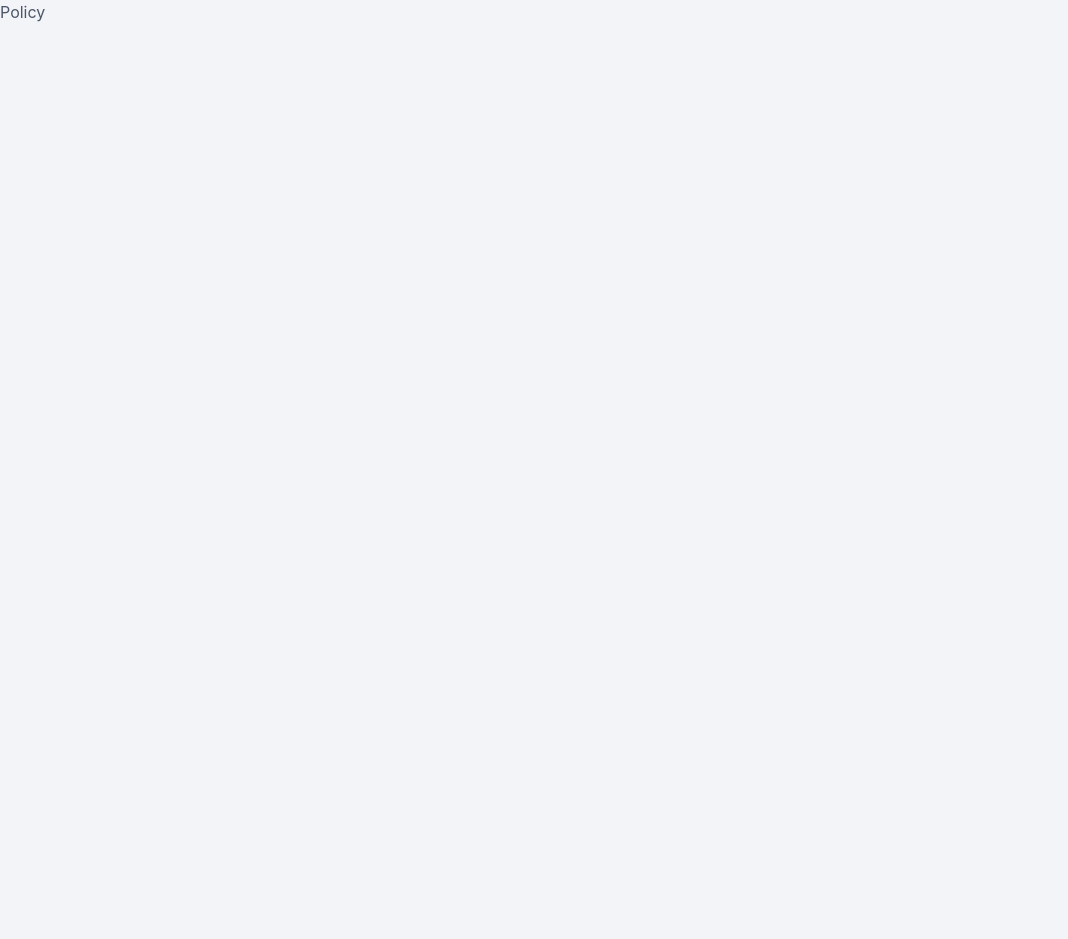
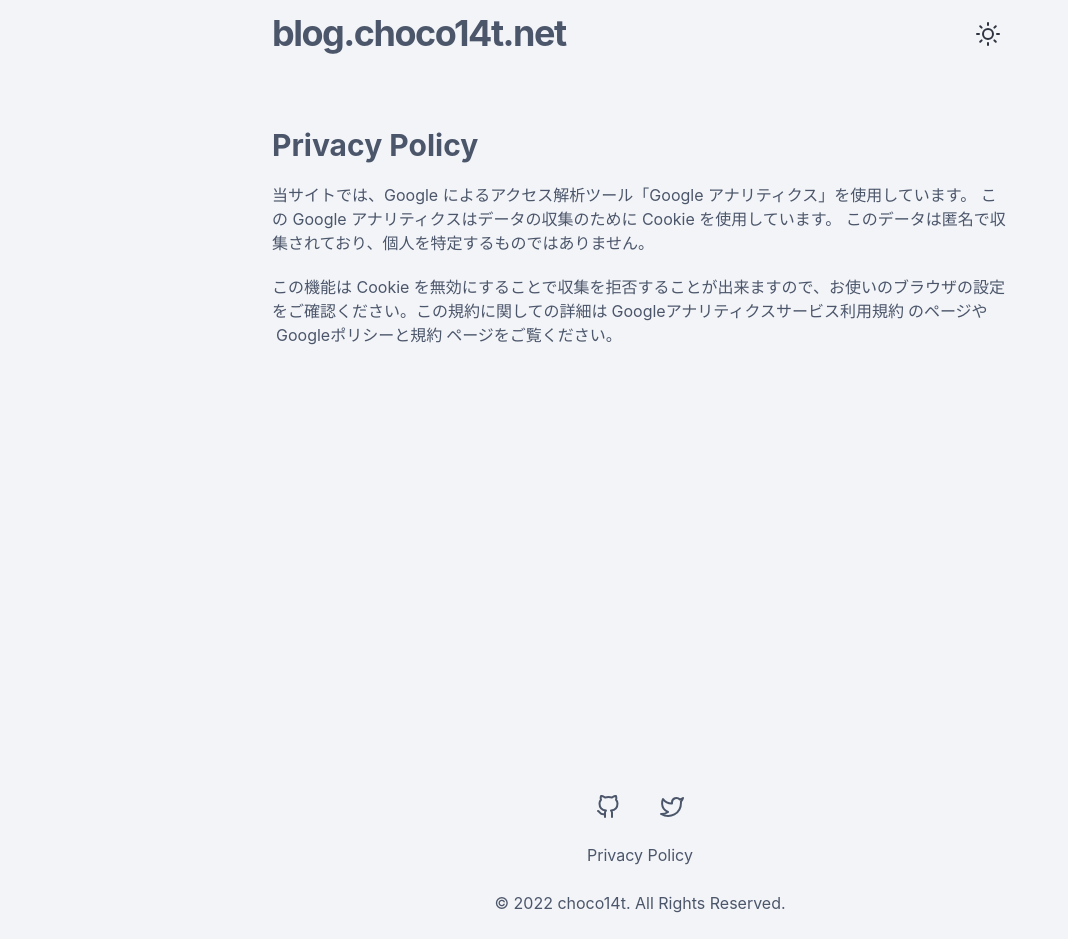
Before and after one commit to choco14t/blog.choco14t.net, a Next.js app: page /policy in a window 1280 px wide. Shown: the whole page, without its empty margins (0-1068 px from the left). Before the commit the page ends 800 px from the top, so only its background shows below. Built offline with nearby package versions, Linux system fonts and the light colour scheme.

Commit message:
feat: create privacy policy apge

```diff
--- a/pages/policy.tsx
+++ b/pages/policy.tsx
@@ -1,8 +1,45 @@
-import { Box } from '@chakra-ui/react'
+import { Box, Heading, Link, Text } from '@chakra-ui/react'
+import Layout from '../components/layout'
 
 const Policy = () => {
   return (
-    <Box>Policy</Box>
+    <Layout>
+      <Box mx="auto" mt={{ md: 12 }}>
+        <Heading as="h2">
+          <Text fontSize="3xl">Privacy Policy</Text>
+        </Heading>
+
+        <Text my={5}>
+          当サイトでは、Google によるアクセス解析ツール「Google
+          アナリティクス」を使用しています。 この Google
+          アナリティクスはデータの収集のために Cookie を使用しています。
+          このデータは匿名で収集されており、個人を特定するものではありません。
+        </Text>
+
+        <Text>
+          この機能は Cookie
+          を無効にすることで収集を拒否することが出来ますので、お使いのブラウザの設定をご確認ください。この規約に関しての詳細は
+          <Link
+            href="https://marketingplatform.google.com/about/analytics/terms/jp/"
+            mx={1}
+            target="_blank"
+            rel="noopener noreferrer"
+          >
+            Googleアナリティクスサービス利用規約
+          </Link>
+          のページや
+          <Link
+            href="https://policies.google.com/technologies/ads?hl=ja"
+            mx={1}
+            target="_blank"
+            rel="noopener noreferrer"
+          >
+            Googleポリシーと規約
+          </Link>
+          ページをご覧ください。
+        </Text>
+      </Box>
+    </Layout>
   )
 }
 
```
